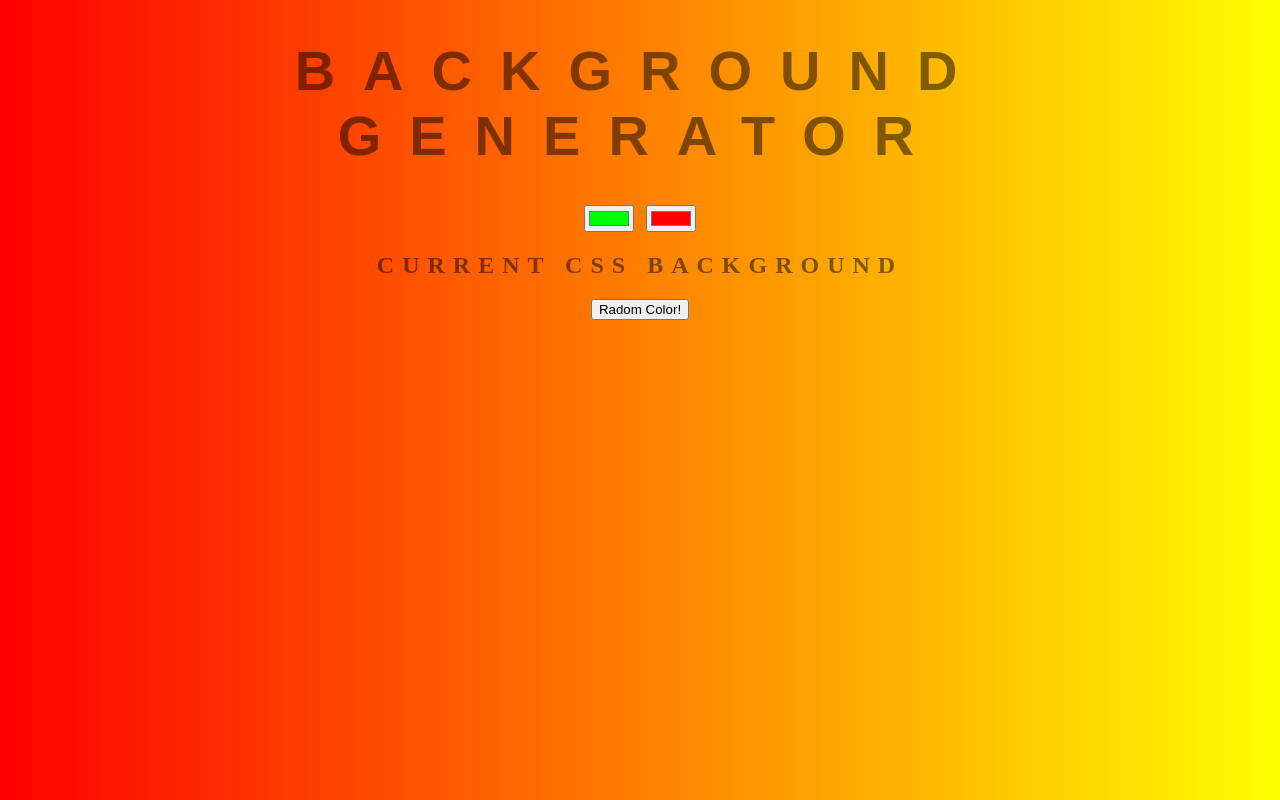
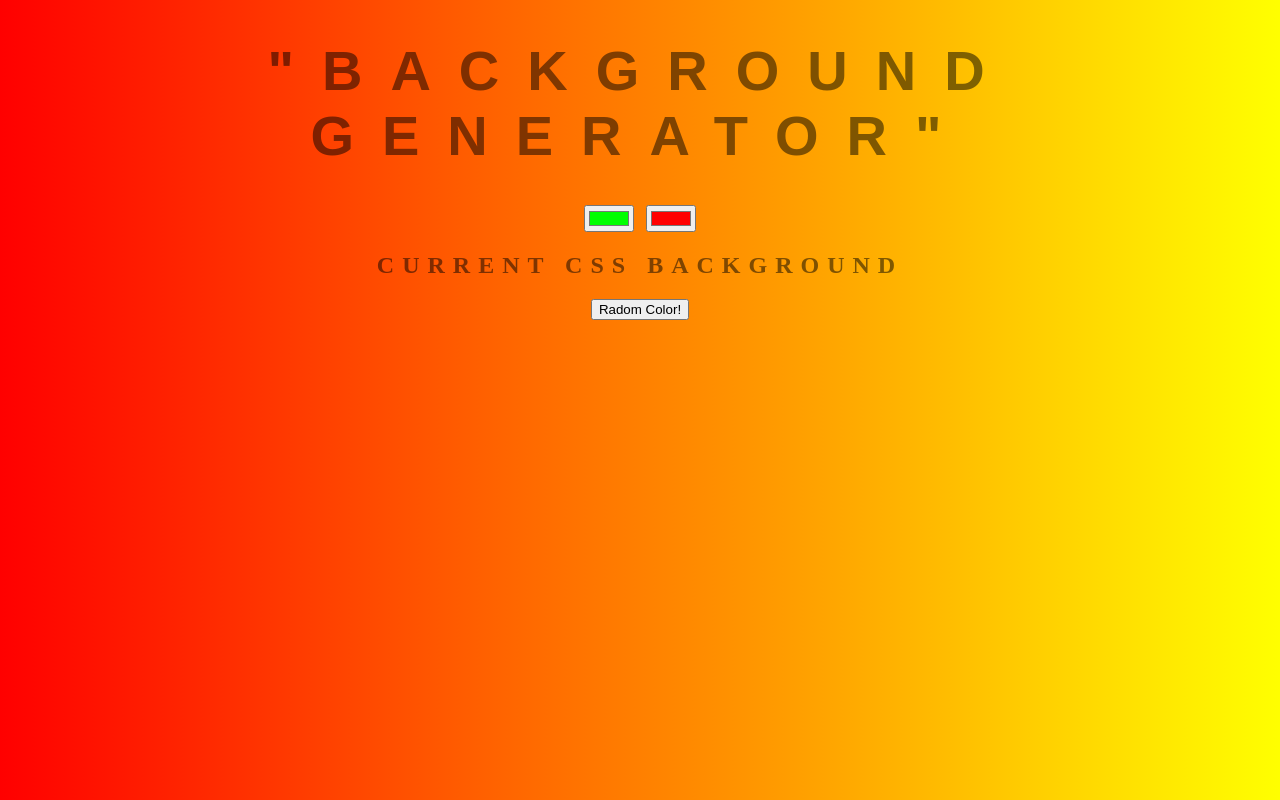
Before and after one commit to MarriottBL/background-generator, a plain HTML site: page index.html in a window 1280 px wide. Drawn offline with Linux system fonts and the light colour scheme.

Commit message:
added   to the H1

```diff
--- a/index.html
+++ b/index.html
@@ -5,7 +5,7 @@
 	<link rel="stylesheet" type="text/css" href="style.css">
 </head>
 <body id="gradient">
-	<h1>Background Generator</h1>
+	<h1>"Background Generator"</h1>
 	<input  class="color1" type="color" name="color1" value="#00ff00">
 	<input  class="color2" type="color" name="color2" value="#ff0000">
 	<h2>Current CSS Background</h2>
```
